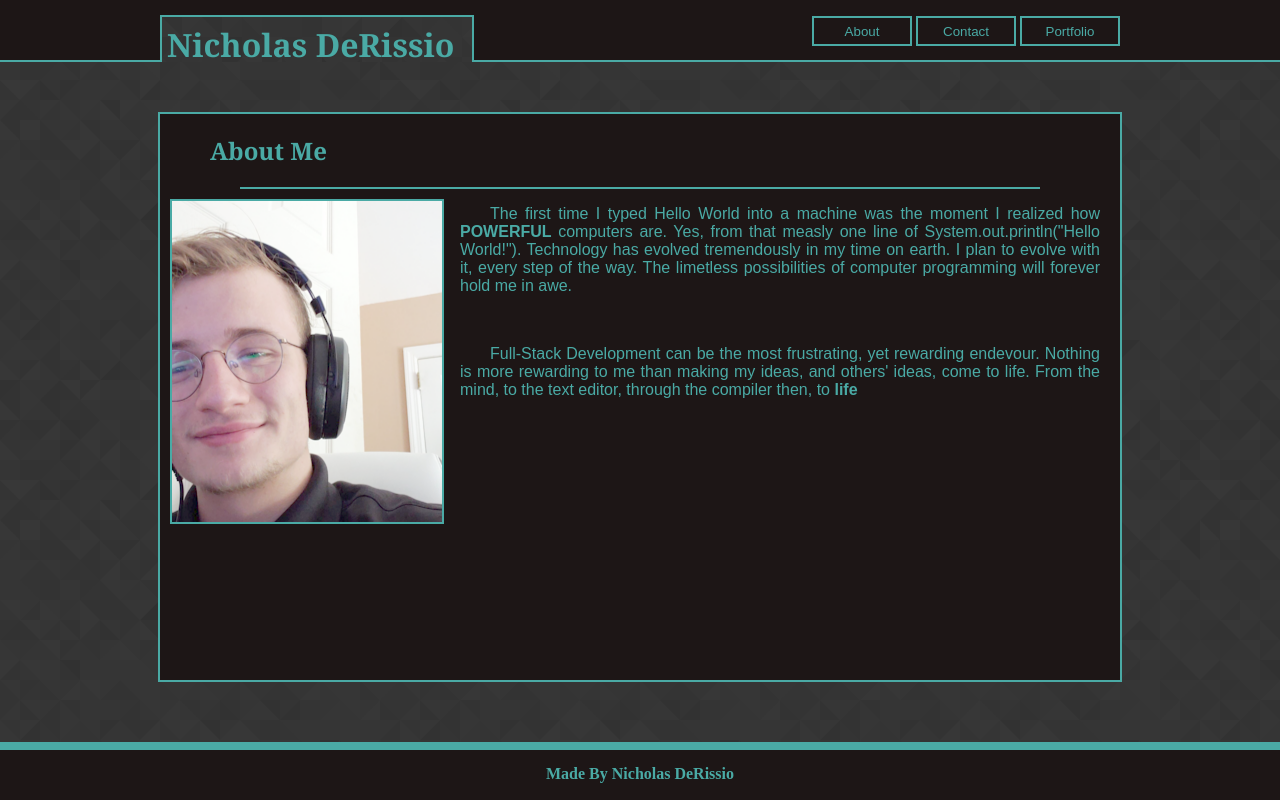
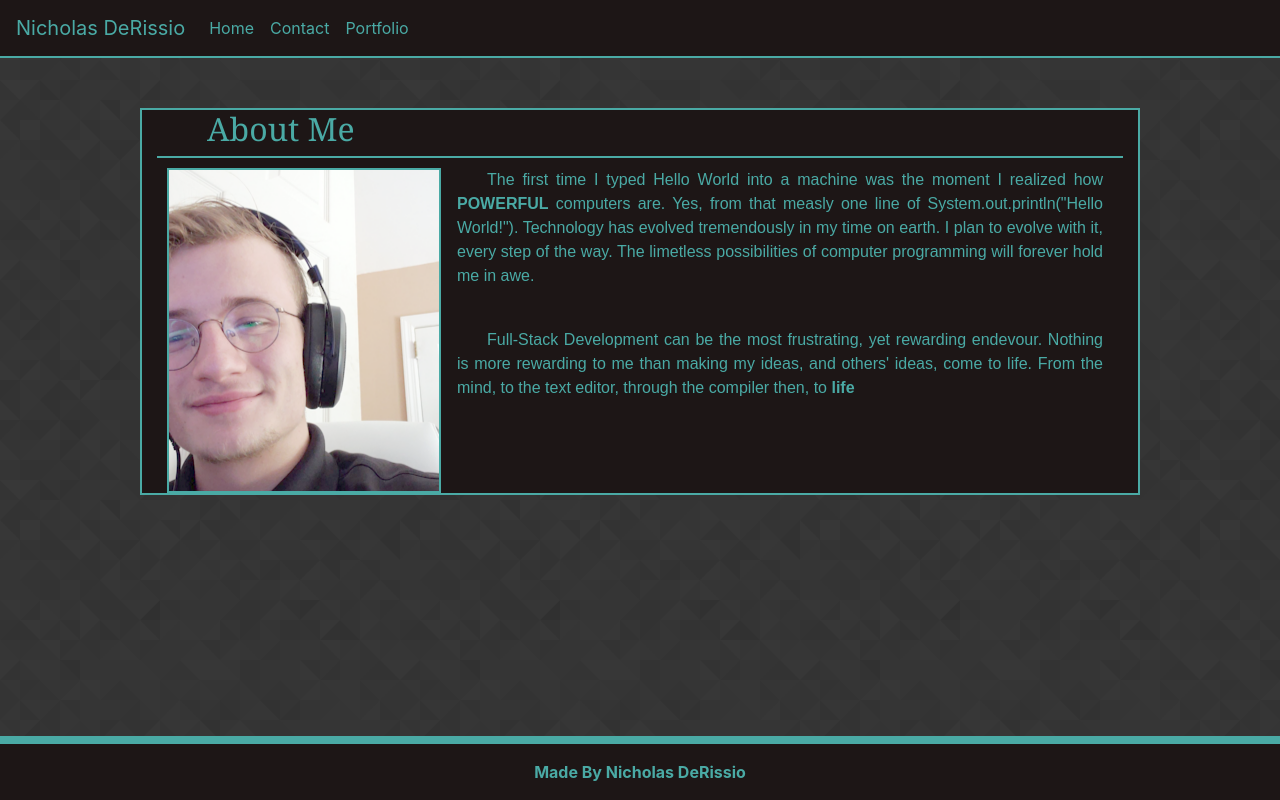
Before and after one commit to KantKontrol/Responsive-Portfolio, a plain HTML site: page index.html in a window 1280 px wide. Drawn offline with nearby package versions, Linux system fonts and the light colour scheme.

Commit message:
added navbar to index as well as sticky footer and text colors

```diff
--- a/assets/css/style.css
+++ b/assets/css/style.css
@@ -3,6 +3,7 @@
 html, body {
     height: 100%;
 }
+
 
 
 /*sets background image, gets rid of space on edges of screen, uses flex for the sticky footer*/
@@ -13,11 +14,22 @@ body {
     flex-direction: column;
 }
 
+.navbarColor {
+
+    background-color: #1d1616;
+    border-bottom: 2px solid #4aaaa5;
+
+}
+
+a {
+    color: #4aaaa5;
+}
+
 /*sets color, pushes content up, adds border, sets the height or thickness as percieved, makes the bar relative to window*/
 header {
     background-color: #1d1616;
     padding-bottom: 10px;
-    border-bottom: 2px solid #4aaaa5;
+
     height: 50px;
     position: relative;
     z-index:0;
@@ -162,7 +174,7 @@ p {
 }
 
 /* style pertains specifically to the content area of 960px within the header */
-.contentAreaHeader {
+ .contentAreaHeader {
     display:block;
     margin-left: auto;
     margin-right: auto;
@@ -178,7 +190,6 @@ p {
     margin-left: auto;
     margin-right: auto;
     margin-bottom: 10px;
-    width: 800px;
     height: 2px;
     background-color: #4aaaa5;
 }
@@ -199,23 +210,13 @@ button {
     border: 2px solid #4aaaa5;
 }
 
-/* everything below styles the footer, making it sticky, as well as centering the content on it */
-footer {
+/* everything below styles the footer */
+ footer {
     border-top: 8px solid #4aaaa5;
     background-color: #1d1616;
-    height: 50px;
-    flex-shrink: 0;
-    margin-top: 10px;
 }
 
-#footerText {
-
-    display: block;
-    margin-left: auto;
-    margin-right: auto;
-    margin-top: 15px;
+.ftColor {
+    color: #4aaaa5;
     font-weight: bold;
-    width: max-content;
-    height: 15px;
-    color: #4aaaa5;
 }
--- a/index.html
+++ b/index.html
@@ -7,29 +7,71 @@
 
     <meta charset="UTF-8">
     <!-- links css to web page -->
+
+    <!-- bootstrap -->
+    <link rel="stylesheet" href="https://stackpath.bootstrapcdn.com/bootstrap/4.4.1/css/bootstrap.min.css" integrity="sha384-Vkoo8x4CGsO3+Hhxv8T/Q5PaXtkKtu6ug5TOeNV6gBiFeWPGFN9MuhOf23Q9Ifjh" crossorigin="anonymous">
+
+    <!-- my sheet -->
     <link rel="stylesheet" type="text/css" href="assets/css/style.css">
 </head>
 
 <body>
 
     <!-- header bar spans webpage, with div to contain content that sits within the 960px width in center -->
-    <header>
+    <!-- <header>
          <div class="contentAreaHeader">
             <div id="nameBox"><h1>Nicholas DeRissio</h1></div>
-            <!-- <h1>Nicholas DeRissio</h1> -->
+             <h1>Nicholas DeRissio</h1>
 
-            <!-- buttons used for navigating the webpage -->
+             buttons used for navigating the webpage
             <ul>
                 <li><button id="about" class="nav" onclick="toAbout()">About</button></li>
                 <li><button id="contact" class="nav" onclick="toContact()">Contact</button></li>
                 <li><button id="portfolio" class="nav" onclick="toPortfolio()">Portfolio</button></li>
             </ul>
         </div>
-    </header>
 
 
+    </header> -->
+
+    <nav class="navbar navbar-expand-lg navbarColor ">
+        <a class="navbar-brand" href="index.html">Nicholas DeRissio</a>
+        <button class="navbar-toggler" type="button" data-toggle="collapse" data-target="#navbarNav" aria-controls="navbarNav" aria-expanded="false" aria-label="Toggle navigation">
+          <span class="navbar-toggler-icon"></span>
+        </button>
+        <div class="collapse navbar-collapse centerNavItems" id="navbarNav">
+          <ul class="navbar-nav center">
+            <li class="nav-item active ">
+              <a class="nav-link" href="index.html">Home <span class="sr-only">(current)</span></a>
+            </li>
+            <li class="nav-item ">
+              <a class="nav-link" href="contact.html">Contact</a>
+            </li>
+            <li class="nav-item ">
+              <a class="nav-link" href="portfolio.html">Portfolio</a>
+            </li>
+          </ul>
+        </div>
+      </nav>
+
+
+
+    <div class="container">
+
+        <div class="row">
+
+        </div>
+
+        <div class="row">
+
+
+            <div class="col sm-1">
+
+            </div>
+
+            <div class="col sm-10 contentArea">
                  <!-- main content area of page contains information or objects for user interactivity -->
-    <section class="contentArea">
+
                 <h2>About Me</h2>
 
                 <div class="linedevider"></div>
@@ -46,12 +88,32 @@
 
                 <p class="mainText">Full-Stack Development can be the most frustrating, yet rewarding endevour. Nothing is more rewarding to me than making my ideas, and others' ideas, come to life.
                      From the mind, to the text editor, through the compiler then, to <strong>life</strong></p>
-    </section>
+            </div>
 
-    <!-- footer of web page 'sticky' -->
-    <footer>
-        <div id="footerText">Made By Nicholas DeRissio</div>
+            <div class="col sm-1">
+
+            </div>
+
+        </div>
+
+    </div>
+
+
+
+    <!-- Footer -->
+    <footer class="page-footer fixed-bottom ftColor">
+
+        <!-- Copyright -->
+        <div class="footer-copyright text-center py-3">Made By Nicholas DeRissio</div>
+        <!-- Copyright -->
+
     </footer>
+    <!-- Footer -->
+
+
+
+
+
 
     <!-- links js to webpage -->
     <script src="js/magic.js"></script>
```
Lines whose indentation alone changed are shown as unchanged.
